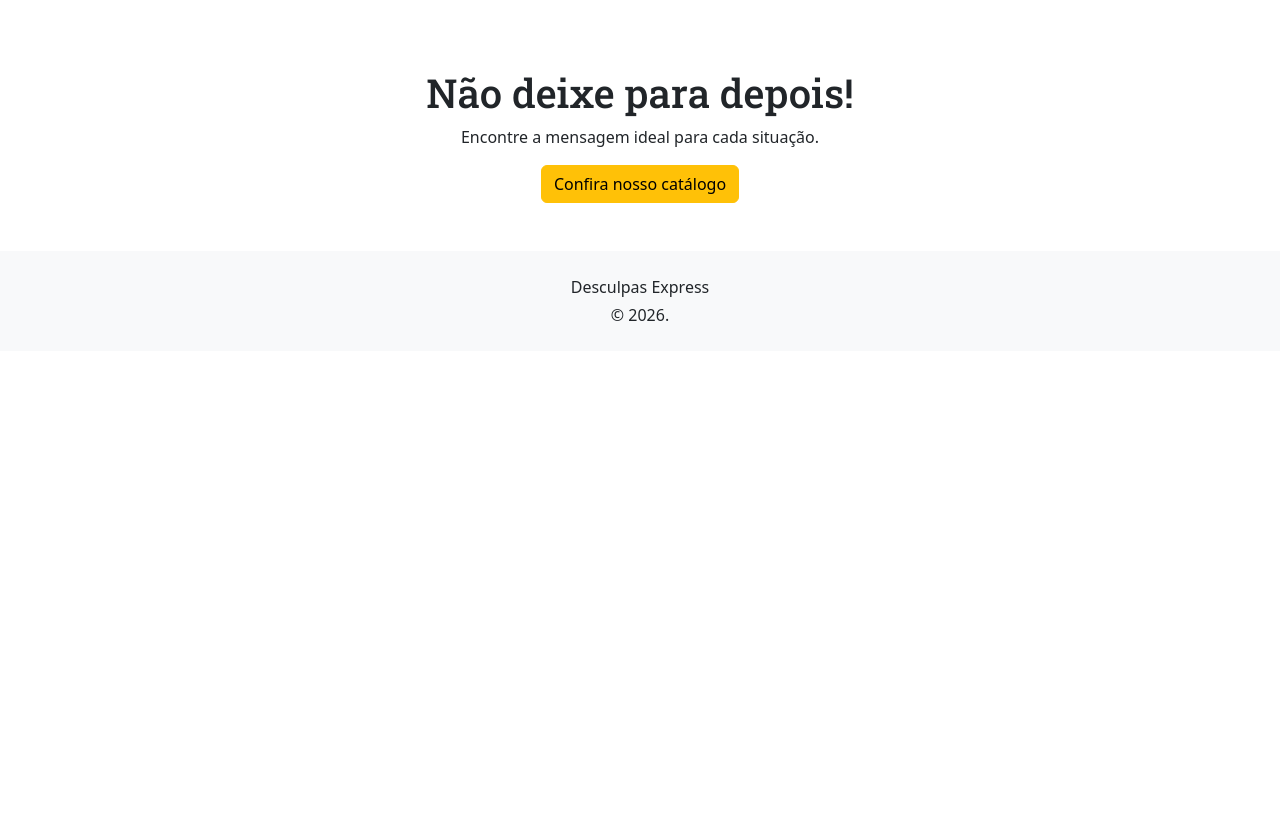
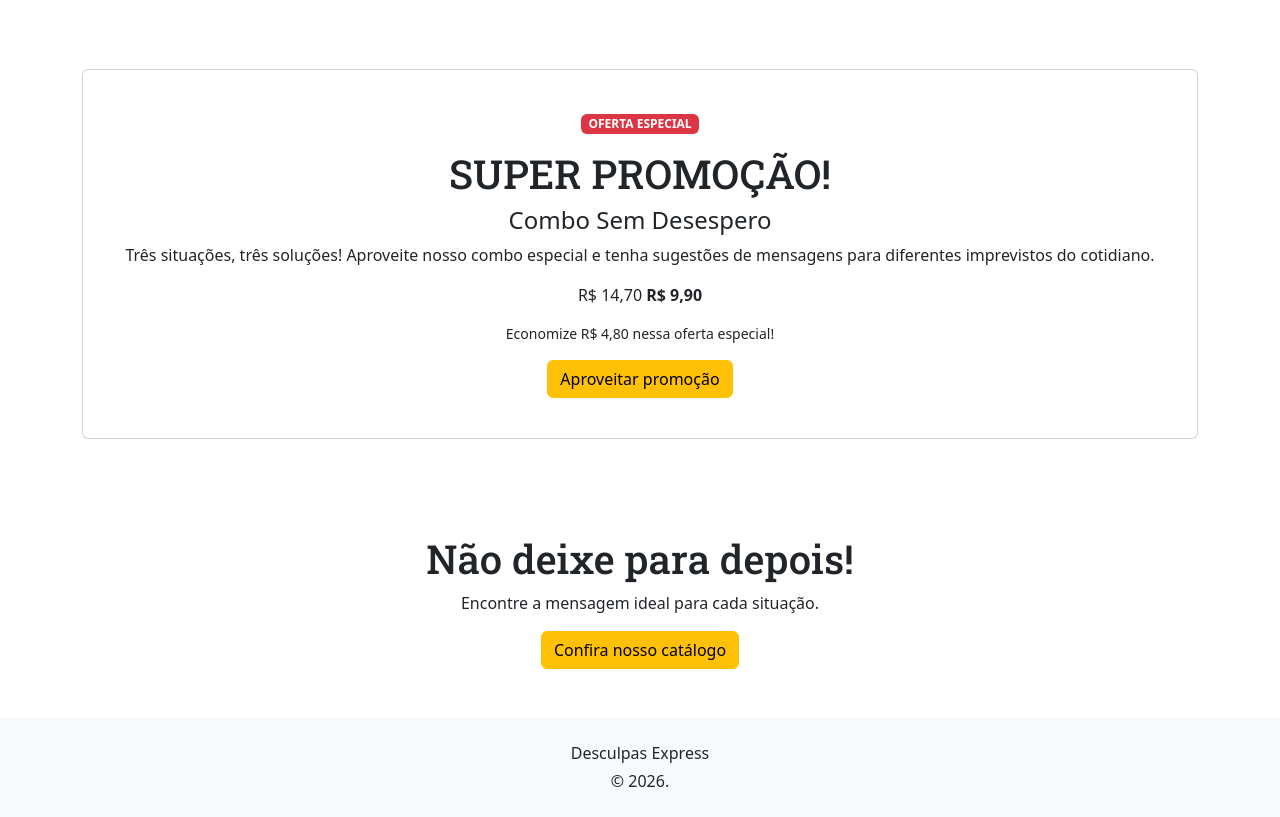
Before and after one commit to anabozzolla/site-vendas, a plain HTML site: page index.html in a window 1280 px wide. Shown: the part 1424-2241 px from the top of the page. Before the commit the page ends 1775 px from the top, so only its background shows below. Drawn offline with nearby package versions, Linux system fonts and the light colour scheme; a web font is replaced by a local one.

Commit message:
Adição do card promoção no index

```diff
--- a/index.html
+++ b/index.html
@@ -1,4 +1,3 @@
-
 <!DOCTYPE html>
 <html lang="pt-br">
 
@@ -77,7 +76,8 @@
 
             <div class="col-md-6 text-center mt-4 mt-md-0">
 
-                <img id="inicio" src="img/boca.jpg" class="img-fluid rounded" alt="Imagem ilustrativa do Desculpas Express">
+                <img id="inicio" src="img/boca.jpg" class="img-fluid rounded"
+                    alt="Imagem ilustrativa do Desculpas Express">
 
             </div>
 
@@ -180,7 +180,7 @@
                             atrasos em compromissos.
                         </p>
 
-                        <a href="servicos.html" class="btn btn-warning">
+                        <a href="./pages/servicos.html" class="btn btn-warning">
                             Ver serviço
                         </a>
 
@@ -206,7 +206,7 @@
                             que não foram entregues.
                         </p>
 
-                        <a href="servicos.html" class="btn btn-warning">
+                        <a href="./pages/servicos.html" class="btn btn-warning">
                             Ver serviço
                         </a>
 
@@ -232,7 +232,7 @@
                             mensagens depois de muito tempo.
                         </p>
 
-                        <a href="./servicos.html" class="btn btn-warning">
+                        <a href="./pages/servicos.html" class="btn btn-warning">
                             Ver serviço
                         </a>
 
@@ -242,9 +242,41 @@
 
             </div>
 
+
+            <section class="container my-5">
+                <div class="card promocao text-center p-4">
+                    <div class="card-body">
+                        <span class="badge bg-danger mb-3">OFERTA ESPECIAL</span>
+
+                        <h2>SUPER PROMOÇÃO!</h2>
+
+                        <h4>Combo Sem Desespero</h4>
+
+                        <p>
+                            Três situações, três soluções! Aproveite nosso combo
+                            especial e tenha sugestões de mensagens para diferentes
+                            imprevistos do cotidiano.
+                        </p>
+
+                        <p>
+                            <span class="preco-antigo">R$ 14,70</span>
+                            <strong class="preco-novo">R$ 9,90</strong>
+                        </p>
+
+                        <p class="small">Economize R$ 4,80 nessa oferta especial!</p>
+
+                        <a href="./pages/servicos.html" class="btn btn-warning">
+                            Aproveitar promoção
+                        </a>
+                    </div>
+                </div>
+            </section>
+
+
         </div>
 
     </section>
+
 
 
     <!-- final -->
```
